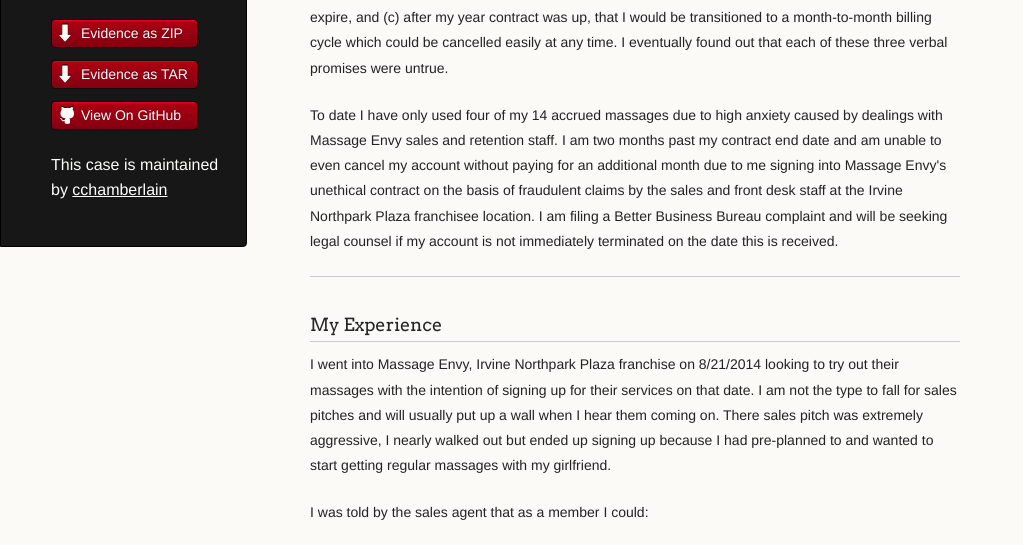
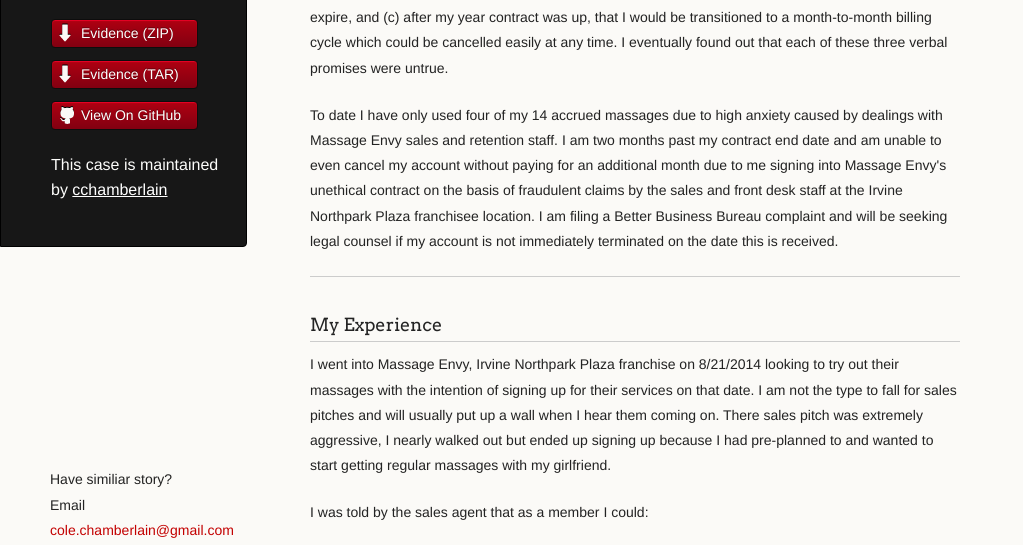
Before and after one commit to cchamberlain/massage-envy-case, a plain HTML site: page index.html in a window 1280 px wide. Shown: the part 247-792 px from the top of the page, without its empty margins (0-1023 px from the left). Drawn offline with Linux system fonts and the light colour scheme.

Commit message:
updated footer and links

```diff
--- a/index.html
+++ b/index.html
@@ -20,8 +20,8 @@
         <p class="header">The complete history of my dealings with Massage Envy.</p>
 
         <ul>
-          <li class="download"><a class="buttons" href="https://github.com/cchamberlain/massage-envy-case/zipball/master">Evidence as ZIP</a></li>
-          <li class="download"><a class="buttons" href="https://github.com/cchamberlain/massage-envy-case/tarball/master">Evidence as TAR</a></li>
+          <li class="download"><a class="buttons" href="https://github.com/cchamberlain/massage-envy-case/zipball/master">Evidence (ZIP)</a></li>
+          <li class="download"><a class="buttons" href="https://github.com/cchamberlain/massage-envy-case/tarball/master">Evidence (TAR)</a></li>
           <li><a class="buttons github" href="https://github.com/cchamberlain/massage-envy-case">View On GitHub</a></li>
         </ul>
 
@@ -125,6 +125,8 @@
 </ul>
       </section>
       <footer>
+        Have similiar story?<br />
+        Email <a href="mailto:cole.chamberlain@gmail.com">cole.chamberlain@gmail.com</a>
       </footer>
     </div>
     <!--[if !IE]><script>fixScale(document);</script><![endif]-->
```
